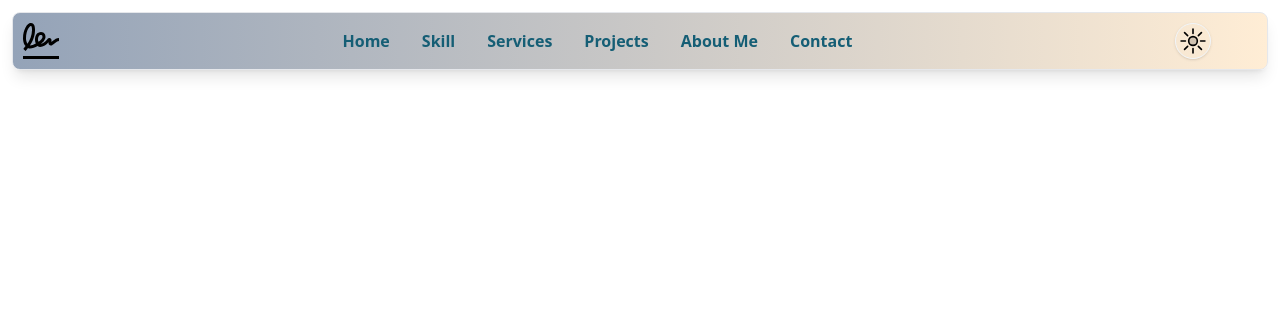
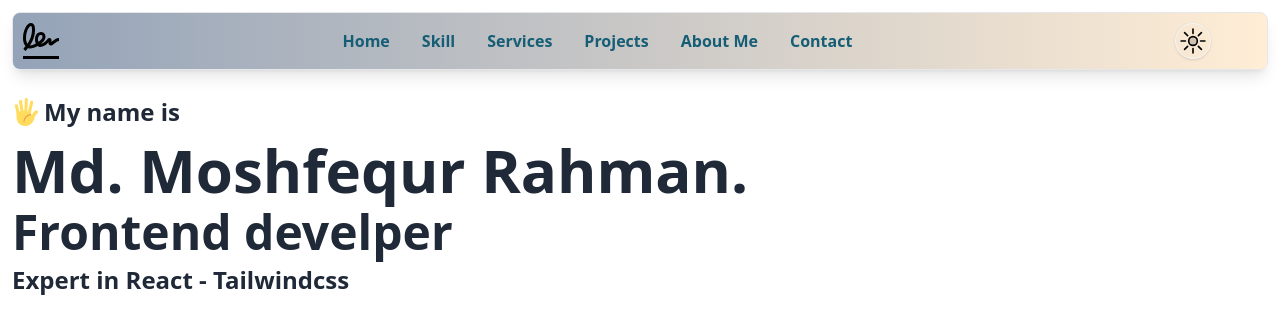
Before and after one commit to moshfequrrahman57/portfolio, a React (Vite) app: page / in a window 1280 px wide. Shown: the top 334 px of the page. Built offline with nearby package versions, Linux system fonts and the light colour scheme.

Commit message:
homepage design starts

```diff
--- a/src/Components/Profile.jsx
+++ b/src/Components/Profile.jsx
@@ -0,0 +1,20 @@
+import React from 'react';
+
+const Profile = () => {
+    return (
+        <div className='mt-24 mx-3  w-[calc(100%-24px]'>
+            <div className='flex items-center'>
+                <img src="/hand-with-fingers-splayed-svgrepo-com.svg" alt="Hi" className='w-6 md:w-7 h-6 md:h-7 mr-1 float-left' />
+                <span className='text-2xl font-semibold'> My name is</span>
+            </div>
+            <p className='text-4xl md:text-6xl font-extrabold mt-3'>Md. Moshfequr Rahman.</p>
+            <p className='text-3xl md:text-5xl font-bold mt-2'>Frontend develper</p>
+            <div>
+            <p className='text-2xl md:text-2xl font-bold mt-2'>Expert in React - Tailwindcss</p>
+
+            </div>
+        </div>
+    );
+};
+
+export default Profile;
--- a/src/Components/Resume.jsx
+++ /dev/null
@@ -1,24 +0,0 @@
-import React from 'react';
-
-const Resume = () => {
-    return (
-        <div>
-            <p>This is resume page</p>
-        </div>
-    );
-};
-
-export default Resume;
-
-
-{/* <div  ref={mode} className="hidden absolute w-28 h-fit -left-5 top-14 md:top-12  flex-col
-            justify-start z-[60] rounded-lg bg-white dark:bg-slate-600 p-2">
-              <a onClick={set_dark_mode("dark")} className="flex items-center dark:text-white font-semibold">
-                <img src="/public/skill.svg" alt="light" className="w-8 h-8 p-1 mr-1 hover:filter_color_blue dark:filter_color_semi_white" />
-                <span>Dark</span>
-              </a>
-            </div>
-
-              if(name==='light'){localStorage.theme='light'; document.documentElement.classList.remove('dark');}
-   else if(name==='dark'){localStorage.theme='dark';document.documentElement.classList.add('dark');}
-            */}
--- a/src/Pages/Homepages.jsx
+++ b/src/Pages/Homepages.jsx
@@ -1,13 +1,13 @@
 
 import Layout from '../Components/Layout';
+import Profile from '../Components/Profile';
 
 const Homepages = () => {
 
 
     return (
        <Layout>
-        <p className=' w-full h-[300vh] flex items-center  justify-center
-         text-3xl font-bold scroll-m-0'>This is Home page</p>
+       <Profile/>
        </Layout>
     );
 };
```
Also changed, not shown: public/hand-with-fingers-splayed-svgrepo-com.svg (added).
